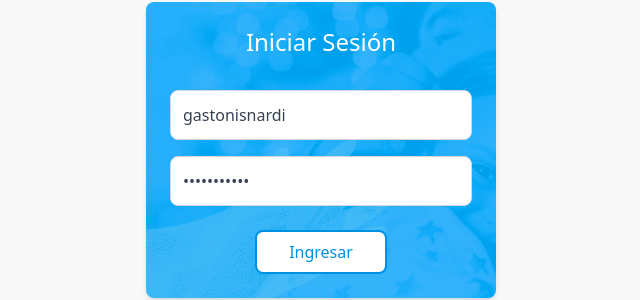
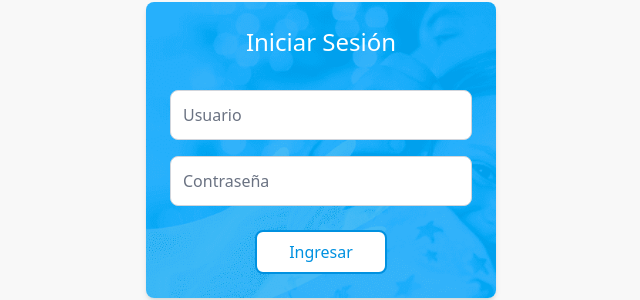
Before and after one commit to RaulCamiloR/confafrontend, a Next.js app: page /auth in a window 1280 px wide. Shown: the part 301-601 px from the top of the page, without its empty margins (319-959 px from the left). Built offline with nearby package versions, Linux system fonts and the light colour scheme; no server answers.

Commit message:
admin component

```diff
--- a/app/auth/components/Login.tsx
+++ b/app/auth/components/Login.tsx
@@ -8,8 +8,8 @@ import useUserStore from '@/stores/userStore';
 
 const LoginComponent = () => {
   const router = useRouter();
-  const [username, setUsername] = useState("gastonisnardi");
-  const [password, setPassword] = useState("Be482e1fd2@");
+  const [username, setUsername] = useState("");
+  const [password, setPassword] = useState("");
   const [error, setError] = useState("");
   const [loading, setLoading] = useState(false);
   const [usernameError, setUsernameError] = useState(false);
--- a/app/page.tsx
+++ b/app/page.tsx
@@ -9,6 +9,7 @@ import {
   MdOutlineCampaign,
   MdOutlineCalendarMonth,
   MdOutlineAssessment,
+  MdOutlineAdminPanelSettings,
 } from "react-icons/md";
 import LogoutBtn from "./components/LogoutBtn";
 import { testPolicy } from "./data/policies";
@@ -76,6 +77,15 @@ const HomePage = async () => {
               href="/reportes"
             />
           )}
+
+          // Validacion de rol de Admin
+            <HomeFeature
+              title="Admin"
+              description="Solo los administradores"
+              icon={MdOutlineAdminPanelSettings}
+              iconColor="text-purple-800"
+              href="/admin"
+            />
         </div>
       </div>
     </div>
```
